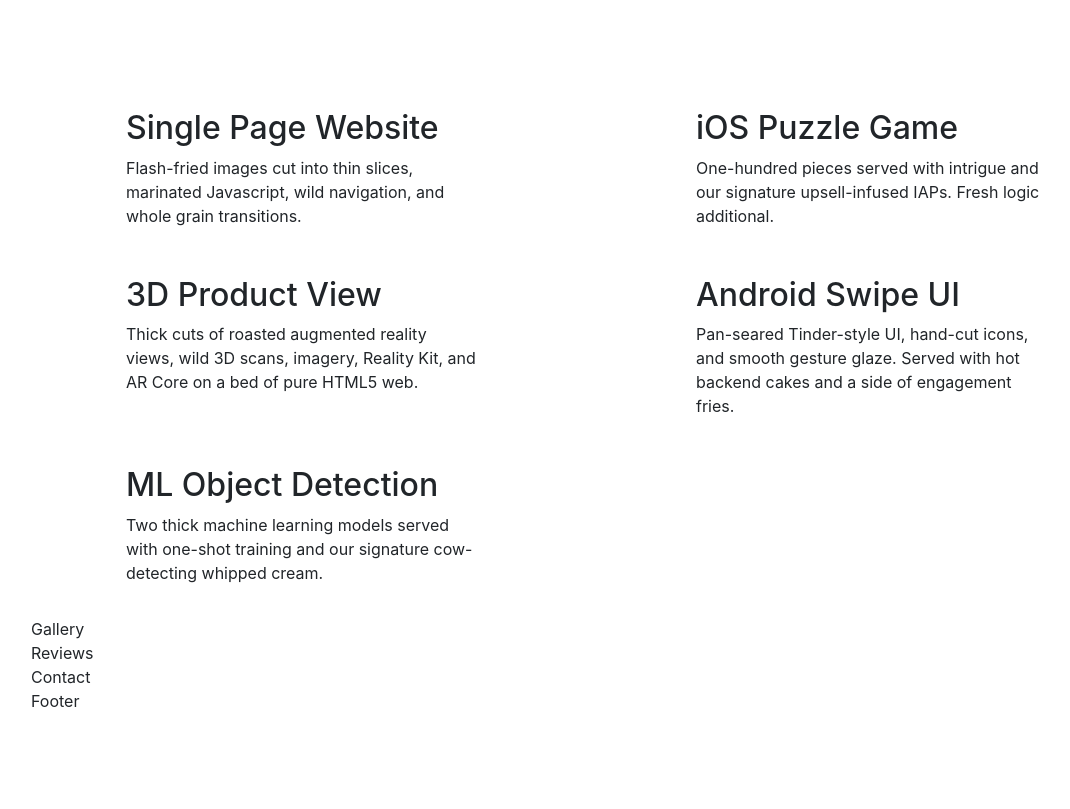
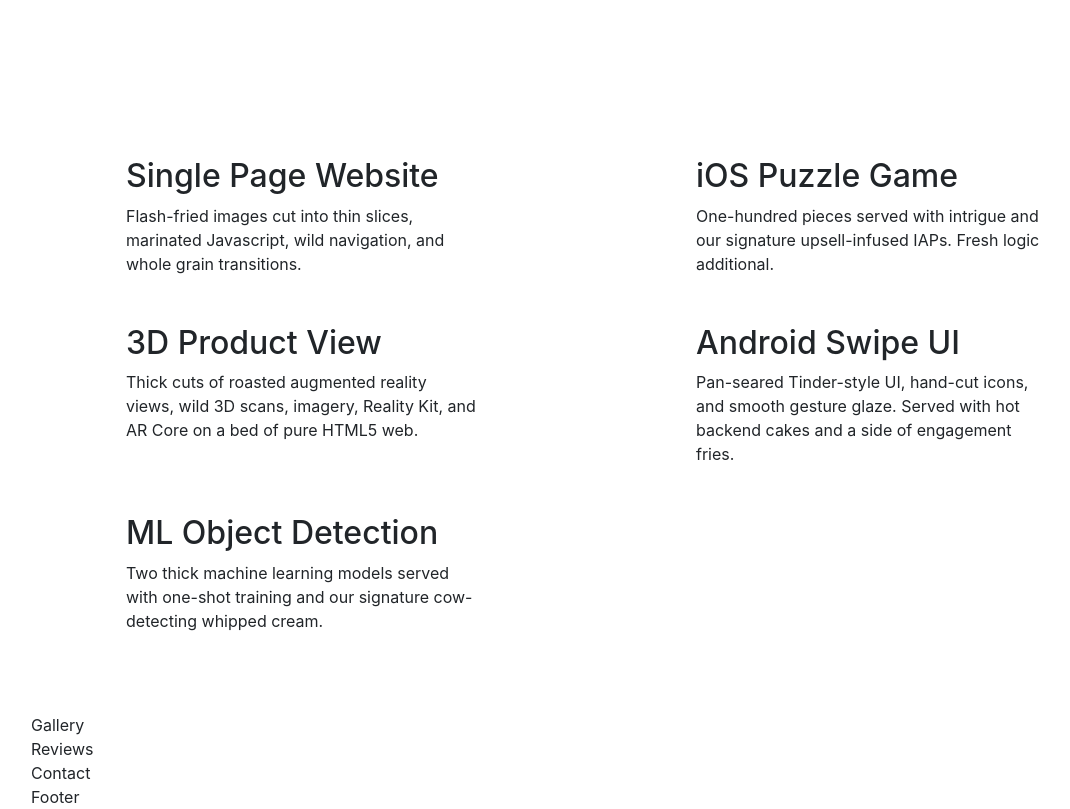
Before and after one commit to Coding-Kitchen/single-page-site, a plain HTML site: page index.html in a window 1280 px wide. Shown: the part 1001-1810 px from the top of the page, without its empty margins (54-1124 px from the left). Before the commit the page ends 1714 px from the top, so only its background shows below. Drawn offline with nearby package versions, Linux system fonts and the light colour scheme.

Commit message:
Add space around the menu.

```diff
--- a/index.html
+++ b/index.html
@@ -60,7 +60,7 @@
         </div>
     </div>
 
-    <div class="container-fluid">
+    <div class="container-fluid pt-5 pb-5">
         <div class="container">
             <div class="row justify-content-around">
                 <div class="col-lg-4 col-md-6 pt-3 pb-3">
```
